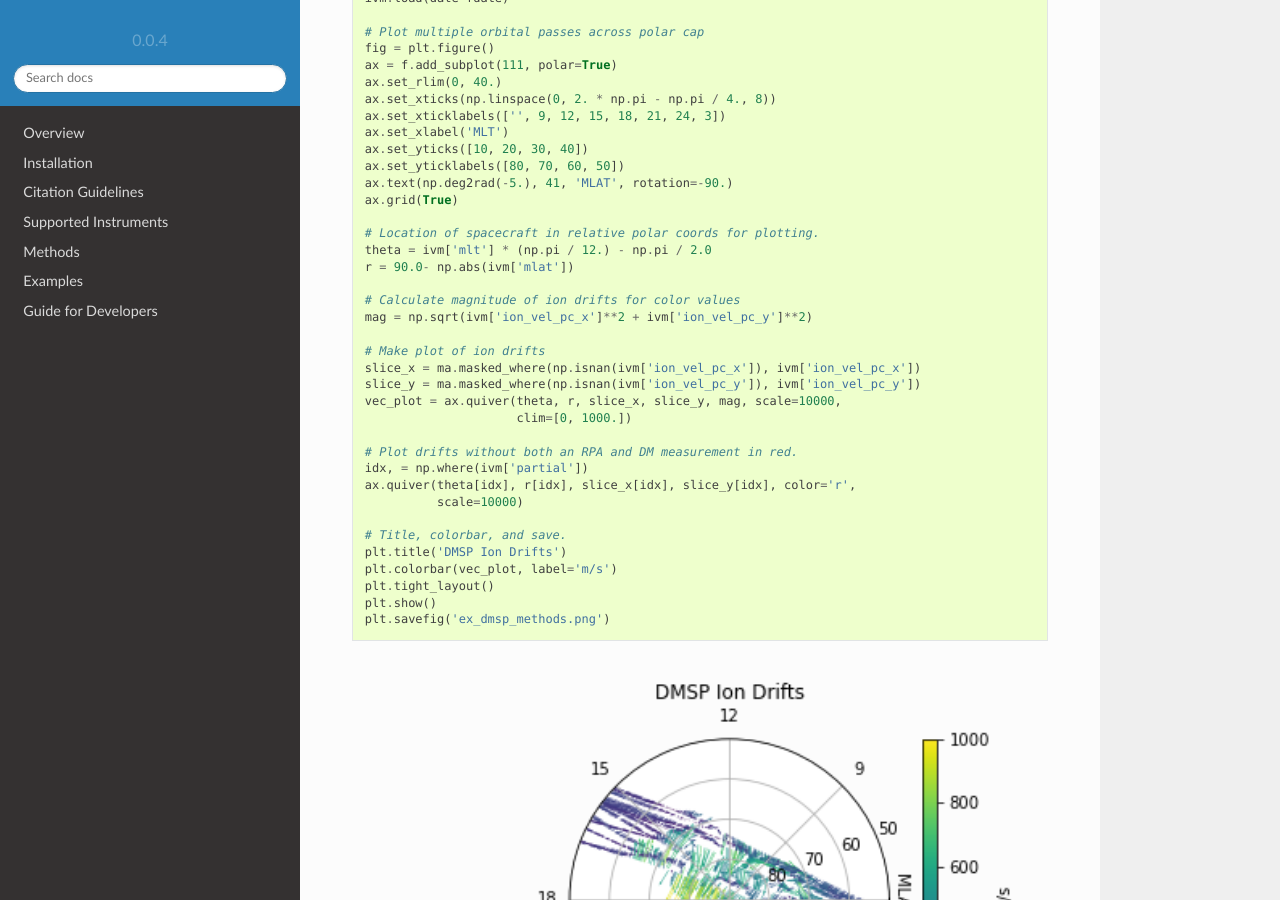
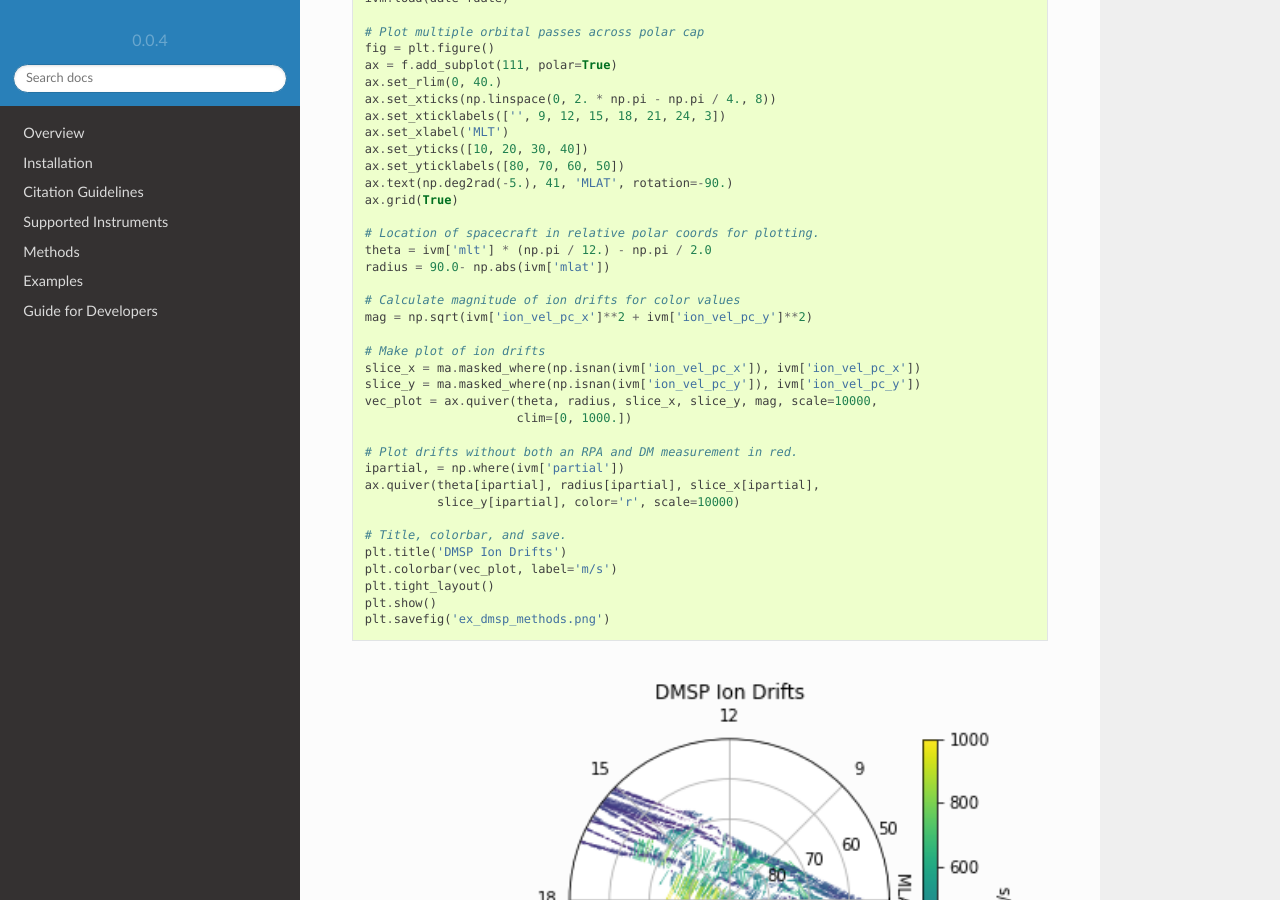
Before and after one commit to pysat/pysatMadrigal, a Sphinx documentation site: the page built from docs/examples/ex_dmsp_methods.rst, in a window 1280 px wide and 900 px high, scrolled down 791 px. Built offline with Sphinx 7.4.7 and the Read the Docs theme 2.0.0, drawn with Linux system fonts in a browser that asks for light colours; pages that are not in the unit, such as notebooks, are missing from menus.

Commit message:
STY: Reviewer comments

```diff
--- a/docs/examples/ex_dmsp_methods.rst
+++ b/docs/examples/ex_dmsp_methods.rst
@@ -56,7 +56,7 @@ in :py:meth:`pysatMadrigal.instruments.methods.dmsp`.
 
    # Location of spacecraft in relative polar coords for plotting.
    theta = ivm['mlt'] * (np.pi / 12.) - np.pi / 2.0
-   r = 90.0- np.abs(ivm['mlat'])
+   radius = 90.0- np.abs(ivm['mlat'])
 
    # Calculate magnitude of ion drifts for color values
    mag = np.sqrt(ivm['ion_vel_pc_x']**2 + ivm['ion_vel_pc_y']**2)
@@ -64,13 +64,13 @@ in :py:meth:`pysatMadrigal.instruments.methods.dmsp`.
    # Make plot of ion drifts
    slice_x = ma.masked_where(np.isnan(ivm['ion_vel_pc_x']), ivm['ion_vel_pc_x'])
    slice_y = ma.masked_where(np.isnan(ivm['ion_vel_pc_y']), ivm['ion_vel_pc_y'])
-   vec_plot = ax.quiver(theta, r, slice_x, slice_y, mag, scale=10000,
+   vec_plot = ax.quiver(theta, radius, slice_x, slice_y, mag, scale=10000,
                         clim=[0, 1000.])
 
    # Plot drifts without both an RPA and DM measurement in red.
-   idx, = np.where(ivm['partial'])
-   ax.quiver(theta[idx], r[idx], slice_x[idx], slice_y[idx], color='r',
-             scale=10000)
+   ipartial, = np.where(ivm['partial'])
+   ax.quiver(theta[ipartial], radius[ipartial], slice_x[ipartial],
+             slice_y[ipartial], color='r', scale=10000)
 
    # Title, colorbar, and save.
    plt.title('DMSP Ion Drifts')
```
